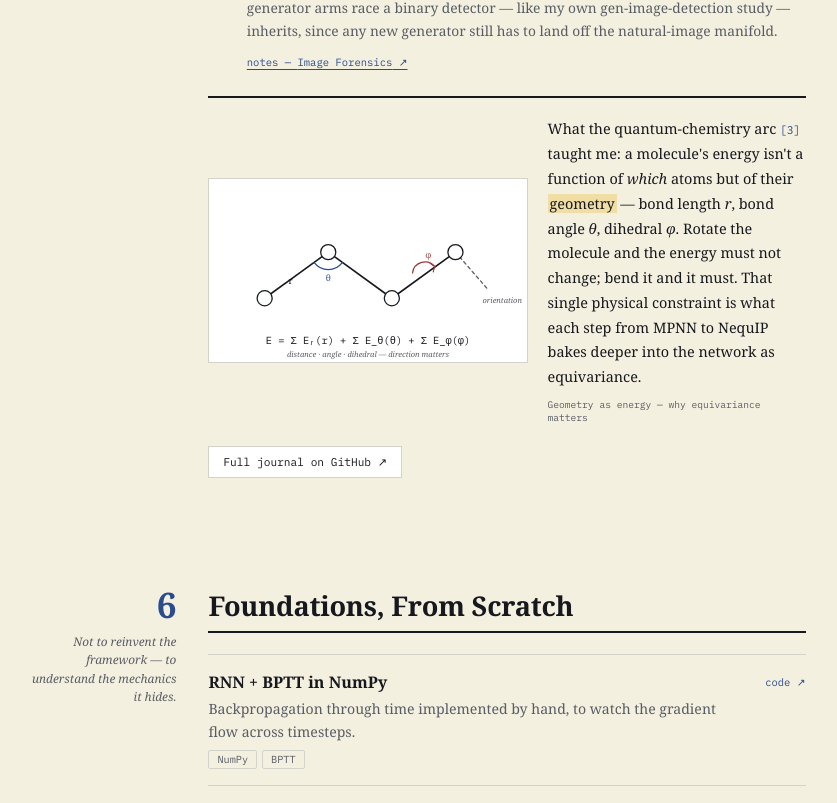
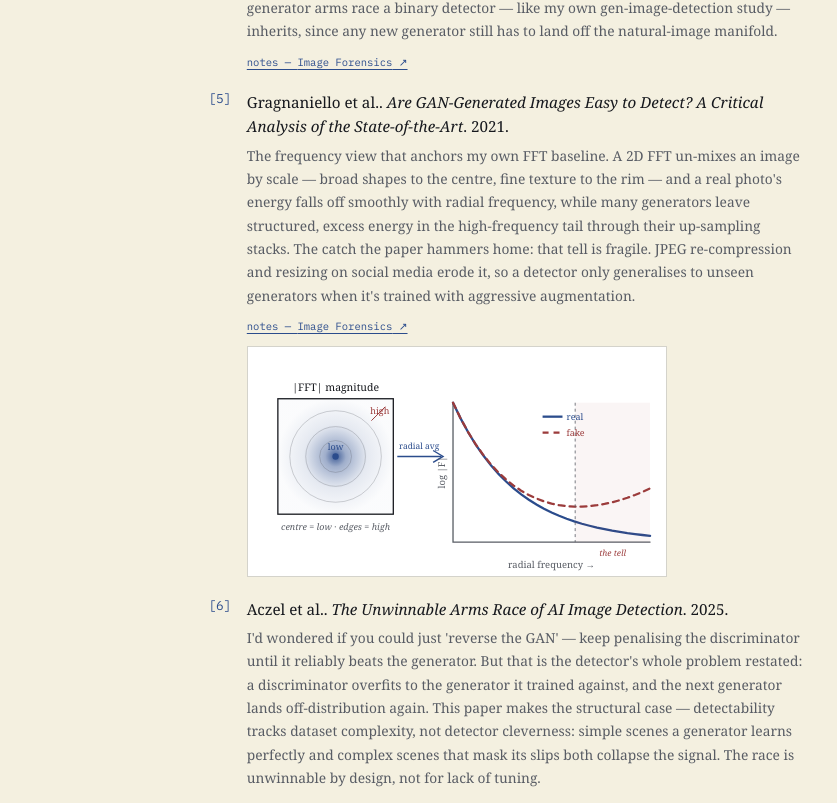
Before and after one commit to Atharvax16/Portfolio, a React (Vite) app: page / in a window 1280 px wide. Shown: the part 7133-7936 px from the top of the page, without its empty margins (224-1061 px from the left). Built offline with nearby package versions, Linux system fonts and the light colour scheme.

Commit message:
feat:fft tranform

```diff
--- a/src/App.jsx
+++ b/src/App.jsx
@@ -3,7 +3,7 @@ import {
   P, SECS, PAPER, RESEARCH_AREAS, READING_LOG, TIL_REPO, FROM_SCRATCH,
   METHODS, JOURNEY, ORDERED_PROJECTS, INSIGHTS, ARCHITECTURES,
 } from "./data.js";
-import { Rv, Radar, PhotoGallery, MatrixOverlay, ResearchModal, SketchFidelityAccuracy, SketchResearcherFrontier, SketchMolecule, SketchAttention, InsightsViewer, VitWalkthrough, DetectionParadigms } from "./ui.jsx";
+import { Rv, Radar, PhotoGallery, MatrixOverlay, ResearchModal, SketchFidelityAccuracy, SketchResearcherFrontier, SketchMolecule, SketchAttention, SketchFFT, InsightsViewer, VitWalkthrough, DetectionParadigms } from "./ui.jsx";
 
 /* Type tokens */
 const DISP = { fontFamily: "'Spectral',Georgia,serif" };
@@ -263,6 +263,11 @@ export default function App() {
                         <SketchAttention />
                       </figure>
                     )}
+                    {r.sketch === "fft" && (
+                      <figure style={{ margin: "0.7rem 0 0", maxWidth: 420, border: `1px solid ${P.line}`, background: P.paper2 }}>
+                        <div style={{ aspectRatio: "420 / 230" }}><SketchFFT /></div>
+                      </figure>
+                    )}
                   </div>
                 </div>
               </Rv>
--- a/src/data.js
+++ b/src/data.js
@@ -101,6 +101,25 @@ export const READING_LOG = [
     area: "Image Forensics",
     takeaway: "Flip the task: rather than train a real-vs-fake classifier, fit the distribution of natural images and flag whatever falls off the manifold as generated. It sidesteps the generator arms race a binary detector — like my own gen-image-detection study — inherits, since any new generator still has to land off the natural-image manifold.",
     link: "https://arxiv.org/abs/2511.01293",
+    hasNotebook: false,
+  },
+  {
+    paper: "Are GAN-Generated Images Easy to Detect? A Critical Analysis of the State-of-the-Art",
+    authors: "Gragnaniello et al.",
+    year: "2021",
+    area: "Image Forensics",
+    takeaway: "The frequency view that anchors my own FFT baseline. A 2D FFT un-mixes an image by scale — broad shapes to the centre, fine texture to the rim — and a real photo's energy falls off smoothly with radial frequency, while many generators leave structured, excess energy in the high-frequency tail through their up-sampling stacks. The catch the paper hammers home: that tell is fragile. JPEG re-compression and resizing on social media erode it, so a detector only generalises to unseen generators when it's trained with aggressive augmentation.",
+    link: "https://arxiv.org/abs/2104.02617",
+    hasNotebook: false,
+    sketch: "fft",
+  },
+  {
+    paper: "The Unwinnable Arms Race of AI Image Detection",
+    authors: "Aczel et al.",
+    year: "2025",
+    area: "Image Forensics",
+    takeaway: "I'd wondered if you could just 'reverse the GAN' — keep penalising the discriminator until it reliably beats the generator. But that is the detector's whole problem restated: a discriminator overfits to the generator it trained against, and the next generator lands off-distribution again. This paper makes the structural case — detectability tracks dataset complexity, not detector cleverness: simple scenes a generator learns perfectly and complex scenes that mask its slips both collapse the signal. The race is unwinnable by design, not for lack of tuning.",
+    link: "https://arxiv.org/abs/2509.21135",
     hasNotebook: false,
   },
 ];
--- a/src/ui.jsx
+++ b/src/ui.jsx
@@ -257,6 +257,75 @@ export function SketchSaturating() {
       <text x="80" y="206" textAnchor="middle" style={SK} fontSize="9" fontStyle="italic" fill={P.red}>G losing</text>
       <text x="210" y="222" textAnchor="middle" style={SK} fontSize="10" fill={P.sub}>D(G(z)) — discriminator believes it's real →</text>
       <text x="40" y="40" style={SK} fontSize="10" fill={P.sub} transform="rotate(-90 40 40)" textAnchor="end">∇ to G →</text>
+    </svg>
+  );
+}
+
+/* FFT as a frequency un-mixer. The 2D spectrum sorts an image by scale:
+   low frequencies (broad shapes) land in the centre, high frequencies
+   (fine texture, edges) at the rim. Radially average it and a real photo
+   falls off smoothly; many generators — through their up-sampling stacks —
+   leave structured, excess energy in the high-frequency tail. That tail is
+   the tell. */
+export function SketchFFT() {
+  const px = 30, py = 52, ps = 116, pc = px + ps / 2, pcy = py + ps / 2;
+  const gx0 = 206, gx1 = 404, gy0 = 56, gy1 = 196;
+  const X = t => gx0 + t * (gx1 - gx0);                                   // low → high freq
+  const Yr = t => gy1 - (gy1 - gy0) * Math.exp(-3.1 * t);                 // real: smooth decay
+  const Yf = t => gy1 - (gy1 - gy0) * (Math.exp(-3.1 * t) + 0.34 * Math.pow(t, 2.4)); // fake: + high-freq tail
+  const N = 26;
+  const curve = (Y) => Array.from({ length: N + 1 }, (_, i) => { const t = i / N; return `${i ? "L" : "M"}${X(t).toFixed(1)} ${Math.min(gy1, Y(t)).toFixed(1)}`; }).join(" ");
+  const ycy = (gy0 + gy1) / 2;
+  return (
+    <svg viewBox="0 0 420 230" width="100%" height="100%" role="img"
+      aria-label="Sketch: the 2D FFT puts low frequencies at the centre and high at the edges; a real image's radial spectrum falls off smoothly while a generated image keeps an excess high-frequency tail"
+      style={{ display: "block" }}>
+      <defs>
+        <RoughDefs id="rgh-fft" scale={1.2} seed={13} />
+        <radialGradient id="fft-mag" cx="0.5" cy="0.5" r="0.5">
+          <stop offset="0" stopColor={P.accent} stopOpacity="0.9" />
+          <stop offset="0.18" stopColor={P.accent} stopOpacity="0.45" />
+          <stop offset="0.55" stopColor={P.accent} stopOpacity="0.12" />
+          <stop offset="1" stopColor={P.accent} stopOpacity="0.02" />
+        </radialGradient>
+      </defs>
+
+      {/* ── left: 2D |FFT| magnitude — low centre, high edges ── */}
+      <text x={pc} y={py - 8} textAnchor="middle" style={SK} fontSize="10.5" fill={P.ink}>|FFT| magnitude</text>
+      <rect x={px} y={py} width={ps} height={ps} fill="#fff" stroke={P.ink} strokeWidth="1.3" />
+      <rect x={px} y={py} width={ps} height={ps} fill="url(#fft-mag)" />
+      <g filter="url(#rgh-fft)" fill="none">
+        {[16, 30, 46].map(r => <circle key={r} cx={pc} cy={pcy} r={r} stroke={P.sub} strokeOpacity="0.3" strokeWidth="0.9" />)}
+      </g>
+      <circle cx={pc} cy={pcy} r="3.2" fill={P.accent} />
+      <text x={pc} y={pcy - 7} textAnchor="middle" style={SK} fontSize="9" fill={P.accent}>low</text>
+      <line x1={px + ps - 8} y1={py + 8} x2={px + ps - 22} y2={py + 22} stroke={P.red} strokeWidth="1" />
+      <text x={px + ps - 4} y={py + 15} textAnchor="end" style={SK} fontSize="9" fill={P.red}>high</text>
+      <text x={pc} y={py + ps + 16} textAnchor="middle" style={SK} fontSize="9" fontStyle="italic" fill={P.sub}>centre = low · edges = high</text>
+
+      {/* feed-in arrow → radial average */}
+      <text x={172} y={pcy - 8} textAnchor="middle" style={SK} fontSize="8.5" fill={P.accent}>radial avg</text>
+      <path d="M150 110 L194 110" stroke={P.accent} strokeWidth="1.4" fill="none" />
+      <path d="M186 104 L196 110 L186 116" stroke={P.accent} strokeWidth="1.4" fill="none" />
+
+      {/* ── right: radial spectrum — real vs fake ── */}
+      <g filter="url(#rgh-fft)" fill="none" strokeLinecap="round">
+        <path d={`M${gx0} ${gy0} L${gx0} ${gy1} L${gx1} ${gy1}`} stroke={P.sub} strokeWidth="1.3" />
+        <path d={curve(Yr)} stroke={P.accent} strokeWidth="2.3" />
+        <path d={curve(Yf)} stroke={P.red} strokeWidth="2.3" strokeDasharray="6 5" />
+      </g>
+      {/* high-freq divergence band */}
+      <rect x={X(0.62)} y={gy0} width={gx1 - X(0.62)} height={gy1 - gy0} fill={P.red} fillOpacity="0.05" />
+      <line x1={X(0.62)} y1={gy0} x2={X(0.62)} y2={gy1} stroke={P.sub} strokeWidth="0.8" strokeDasharray="3 3" />
+      {/* legend */}
+      <line x1={296} y1={70} x2={316} y2={70} stroke={P.accent} strokeWidth="2.3" />
+      <text x={320} y={73} style={SK} fontSize="9" fill={P.accent}>real</text>
+      <line x1={296} y1={86} x2={316} y2={86} stroke={P.red} strokeWidth="2.3" strokeDasharray="6 5" />
+      <text x={320} y={89} style={SK} fontSize="9" fill={P.red}>fake</text>
+      {/* annotations */}
+      <text x={(X(0.62) + gx1) / 2} y={gy1 + 14} textAnchor="middle" style={SK} fontSize="8.5" fontStyle="italic" fill={P.red}>the tell</text>
+      <text x={(gx0 + gx1) / 2} y={gy1 + 26} textAnchor="middle" style={SK} fontSize="9.5" fill={P.sub}>radial frequency →</text>
+      <text x={gx0 - 8} y={ycy} style={SK} fontSize="9.5" fill={P.sub} transform={`rotate(-90 ${gx0 - 8} ${ycy})`} textAnchor="middle">log |F|</text>
     </svg>
   );
 }
```
